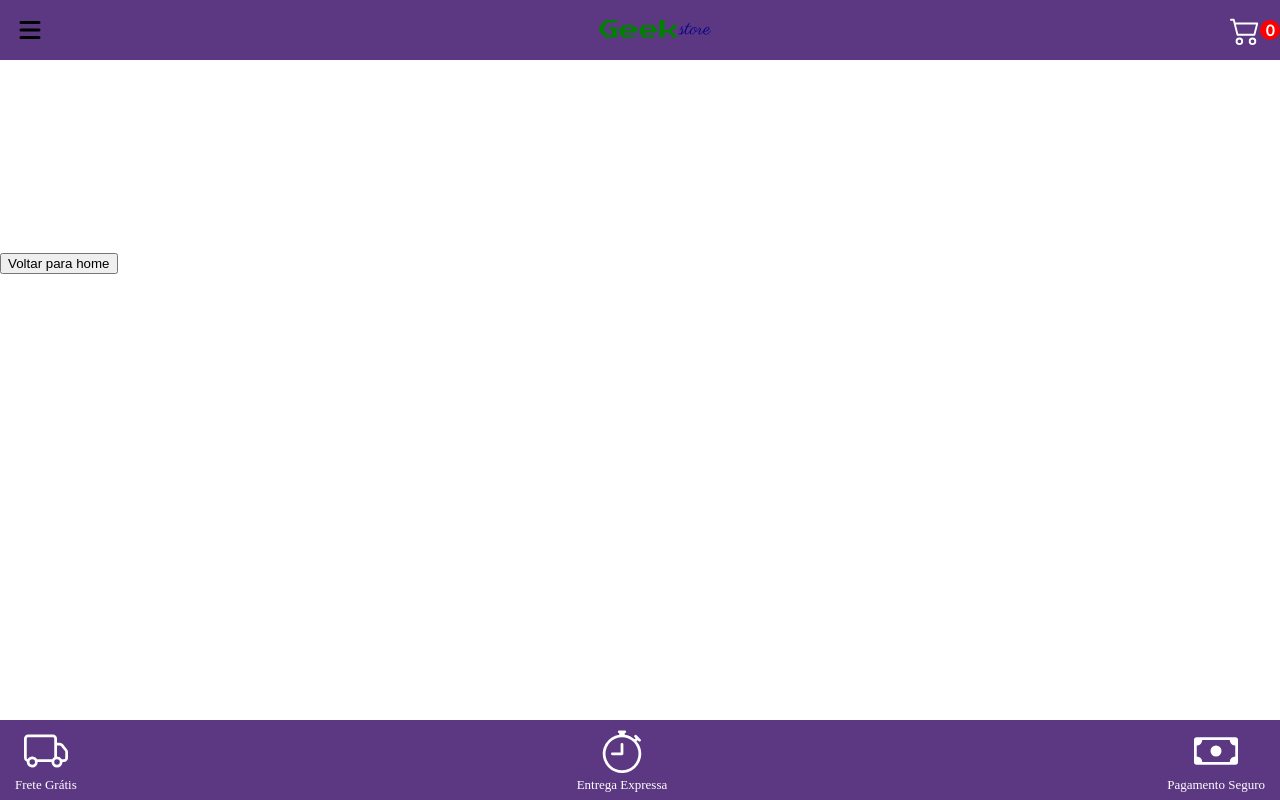
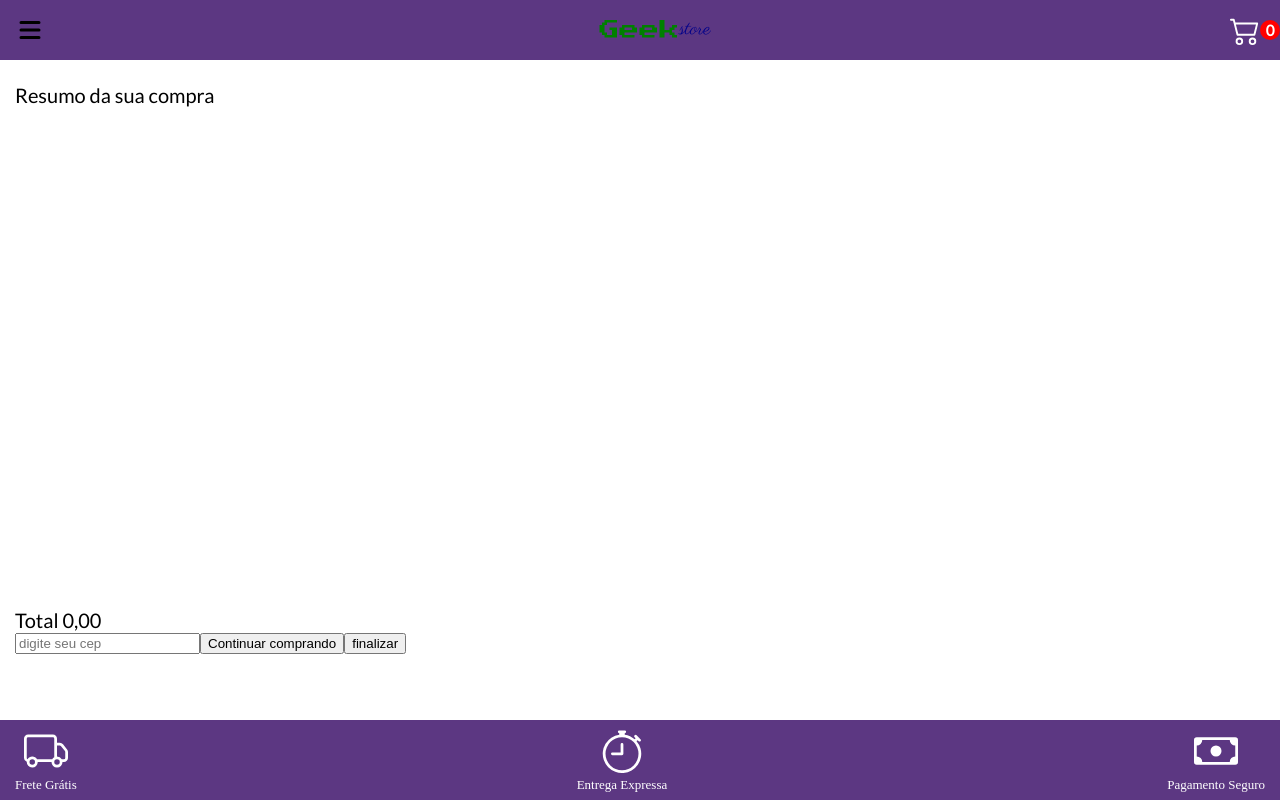
Before and after one commit to victorHL99/projeto14-boot-store-front, a React (Create React App) app: page /checkout in a window 1280 px wide. Built offline with nearby package versions, Linux system fonts and the light colour scheme.

Commit message:
commit com a tela de checkout e o carrinho se conectando e persistindo o carrinho no local storage

```diff
--- a/package.json
+++ b/package.json
@@ -4,6 +4,7 @@
   "private": true,
   "dependencies": {
     "axios": "^0.27.2",
+    "frete": "^0.4.6",
     "react": "^17.0.2",
     "react-dom": "^17.0.2",
     "react-icons": "^4.3.1",
--- a/src/assets/css/global.css
+++ b/src/assets/css/global.css
@@ -8,3 +8,12 @@
 * {
     box-sizing:border-box;
 }
+
+input[type=number]::-webkit-inner-spin-button {
+    -webkit-appearance: none;
+
+}
+input[type=number] {
+    -moz-appearance: textfield;
+    appearance: textfield;
+}
--- a/src/components/App.js
+++ b/src/components/App.js
@@ -12,8 +12,16 @@ import Checkout from "./Checkout";
 
 function App(){
 
+    const infocart = localStorage.getItem('onShopCart');
+
+    const shopCartObj = JSON.parse(infocart);
+    console.log("Objeto: ",shopCartObj)
+
     const [token, setToken] = useState({token:null});
-    const [shopCart, setItemShopCart] = useState([]);
+    const [shopCart, setItemShopCart] = useState(shopCartObj||[]);
+    console.log("State:: ",shopCart)
+
+    localStorage.setItem('onShopCart',  JSON.stringify(shopCart));
 
     console.log('On App:', shopCart);
     return(
--- a/src/components/Checkout.js
+++ b/src/components/Checkout.js
@@ -1,33 +1,135 @@
+import { useState, useContext } from "react";
 import { useNavigate } from "react-router-dom";
 import styled from "styled-components";
+import { BsTrash } from 'react-icons/bs';
+
+
 import Footer from "./Footer";
 import Header from "./Header";
+import TokenContext from "./context/Token";
+import Loading from "./Loading";
+
 
 function Checkout(){
 
     const navigate = useNavigate();
+    const {shopCart, token} = useContext(TokenContext);
+    const [loading, setLoading] = useState(true);
+    let total = 0;
+    shopCart.forEach(element => {
+        total += element.item.price * element.qtd;
+    });
+    console.log('token', token);
 
+    setTimeout(()=>setLoading(false),1500);
 
-    return(
+    function finalize(){
+
+        token.token === null
+        ?navigate('/login')
+        :navigate('/sucess')
+    }
+
+    return loading ? <Loading/>:
         <>
         <Header/>
 
+        <Main>
+            <p className="resume">Resumo da sua compra</p>
+            <div className="summaryItems">
 
-        <Main>
-            <button onClick={()=>{navigate('/')}}>Voltar para home</button>
+                {shopCart.map((item, index) => <Items key={index} item={item}/>)}
+
+            </div>
+            <div className="resumeInfos">
+
+                <p>Total <span>{total.toFixed(2).replace('.',',')}</span></p>
+
+                <input type={'number'} placeholder={'digite seu cep'}></input>
+                <button onClick={()=>{navigate('/')}}>Continuar comprando</button>
+                <button onClick={()=>finalize()}>finalizar</button>
+
+            </div>
         </Main>
 
         <Footer/>
 
         </>
+
+}
+
+function Items({item}){
+
+    const {qtd, item:{imagesURL, name, price }} = item;
+    const total = (qtd*price).toFixed(2).replace('.',',');
+
+
+    return(
+        <Item>
+
+            <img src={imagesURL} alt={`imagem do pro produto no carrinho`}/>
+            <div>
+                <p className="name">{name}</p>
+                <p className="price">{qtd} x R$ {price.toFixed(2).replace('.',',')} un</p>
+                <p className="total">Total: R$ {total}</p>
+                <p className="trash">remover <BsTrash/></p>
+            </div>
+
+
+        </Item>
     )
 }
 
 const Main = styled.main`
 
-    padding-top: 250px;
+    padding: 75px 15px 0px 15px;
+
+    .resume{
+        margin: 10px 0 25px 0 ;
+    }
+
+    .summaryItems{
+        height: 480px;
+        overflow: scroll;
+    }
+
+`
+const Item = styled.div`
+    display: flex;
+
+    margin-bottom: 25px;
+    padding: 15px;
+    border-radius: 5px;
+    border: 1px solid #B0C4DE;
+    background-color: #FFFFFF;
 
 
+    img{
+        width: 100px;
+    }
+    div{
+        width: 100%;
+        padding: 20px;
+        display: flex;
+        flex-direction: column;
+        justify-content: space-between;
+
+    }
+    .name{
+        font-size: 18px;
+        margin-bottom: 15px;
+
+    }
+    .price{
+        font-size: 15px;
+        margin-bottom: 15px;
+    }
+    .total{
+        font-size: 15px;
+    }
+    .trash{
+        margin-top: 10px;
+    }
 
 `
 
--- a/src/components/Header.js
+++ b/src/components/Header.js
@@ -5,6 +5,7 @@ import styled from 'styled-components';
 import { HiMenu } from 'react-icons/hi';
 import { BsCart2 } from 'react-icons/bs';
 import TokenContext from './context/Token';
+import { useNavigate } from 'react-router-dom';
 
 function Header (){
 
@@ -27,9 +28,18 @@ function Header (){
 
 function CartSummary(){
 
+    const navigate = useNavigate()
     const [cartState, setCartState] = useState(false);
 
-    const {shopCart} = useContext(TokenContext);
+
+    const infocart = localStorage.getItem('onShopCart');
+    const shopCart = JSON.parse(infocart);
+
+
+    let total =  0;
+
+    shopCart.forEach(element => total += element.item.price * element.qtd);
+
 
     return(
         <CartAndSummary cartState={cartState}>
@@ -49,8 +59,8 @@ function CartSummary(){
                 </div>
 
                 <div className='totalAndSendCheckout'>
-                    <p>Total: <span></span> </p>
-                    <button>Finalizar compra</button>
+                    <p>Total: <span> {total.toFixed(2).toString().replace('.',',')}</span> </p>
+                    <button onClick={()=> navigate('/checkout')}>Finalizar compra</button>
                 </div>
 
             </div>
@@ -61,9 +71,10 @@ function CartSummary(){
 function ItemsCart({item}){
 
     const {qtd, item:{imagesURL, name, price }} = item;
+    const total = (price*qtd).toFixed(2).toString().replace('.',',');
 
     return(
-        <div className='item'>{qtd} x <img src={imagesURL} alt={`imagem do pro produto no carrinho`}></img> <p>{name}</p> <p> R$ {price}</p></div>
+        <div className='item'>{qtd} x <img src={imagesURL} alt={`imagem do pro produto no carrinho`}></img> <p>{name}</p> <p> R$ {total}</p></div>
     )
 }
 
@@ -100,6 +111,7 @@ const CartAndSummary= styled.nav`
     font-weight: bold;
 
     .cart{
+
         position: absolute;
         top: 0;
         right: 0;
@@ -108,7 +120,6 @@ const CartAndSummary= styled.nav`
         align-items: center;
         justify-content: center;
         flex-direction: row;
-
         height: 100%;
     }
     .cartIcon{
--- a/src/components/Home.js
+++ b/src/components/Home.js
@@ -34,9 +34,6 @@ function Home(){
     },[context.token]);
 
 
-
-    console.log(products);
-
     return(
         <>
 
--- a/src/components/Item.js
+++ b/src/components/Item.js
@@ -17,7 +17,7 @@ function Item(){
     const navigate = useNavigate();
     const {idItem} = useParams();
 
-    const [itemInfos, setInfos] = useState({imagesURL:'', name:'', category:'', price:'', description:'', qtsAvailables:'',technicalsInfos:{brand:'', material:'', warranty:''}});
+    const [itemInfos, setInfos] = useState({imagesURL:'', name:'', category:'', price:0, description:'', qtsAvailables:'',technicalsInfos:{brand:'', material:'', warranty:''}});
 
     const [itemToAdd, setItemOnCart] = useState({qtd:1, item:itemInfos});
 
@@ -29,7 +29,6 @@ function Item(){
         setItemShopCart([...shopCart, itemToAdd]);
         navigate('/checkout')
     }
-
 
     useEffect(()=>{
         const config = {headers: {Authorization: `Bearer ${idItem}`}};
@@ -47,14 +46,14 @@ function Item(){
         <Header/>
 
         <Main>
-            <p className="category">categoria/{itemInfos.category}</p>
+            <p className="category">Categoria/{itemInfos.category} <span onClick={()=> navigate('/')}>voltar</span> </p>
             <div className="primaryInfos">
                 <img src={`${itemInfos.imagesURL}`} alt={`imagem do produto`}/>
 
                 <div>
                     <p className="name">{itemInfos.name}</p>
                     <div className="infos">
-                        <p className="price">R$ {itemInfos.price}</p>
+                        <p className="price">R$ {itemInfos.price.toFixed(2).replace('.',',  ')}</p>
                         <p className="available">disponiveis: {itemInfos.qtsAvailables}</p>
                         <p className="userRating">4,3 <MdStarHalf color="yellow"/></p>
                     </div>
@@ -93,14 +92,29 @@ const Main = styled.main`
     font-weight: bold;
     width: 100%;
     height: 100vh;
-    padding: 75px 15px 0px 15px;
+    padding: 115px 15px 0px 15px;
     margin-bottom: 200px;
 
 
     .category{
+        position: fixed;
         border-bottom: 2px solid #E6E6FA;
-        padding-bottom: 10px;
+        padding: 10px;
         margin-bottom: 10px;
+        display: flex;
+        flex-direction: row;
+        justify-content: space-between;
+        background-color: #FFF;
+        width: 100%;
+        left: 0;
+        top: 60px;
+
+    }
+    .category span{
+        color: #fff;
+        background-color: purple;
+        padding: 3px;
+        border-radius: 5px;
     }
     .primaryInfos{
         display: flex;
--- a/src/components/api/api.js
+++ b/src/components/api/api.js
@@ -1,7 +1,7 @@
 import axios from "axios";
 
 const api = axios.create({
-    baseURL:"http://localhost:5000"
+    baseURL:"http://10.0.0.105:5000"
 });
 
 export default api;
```
Also changed, not shown: 1 other file (tests, documents, lock files or other folders).
